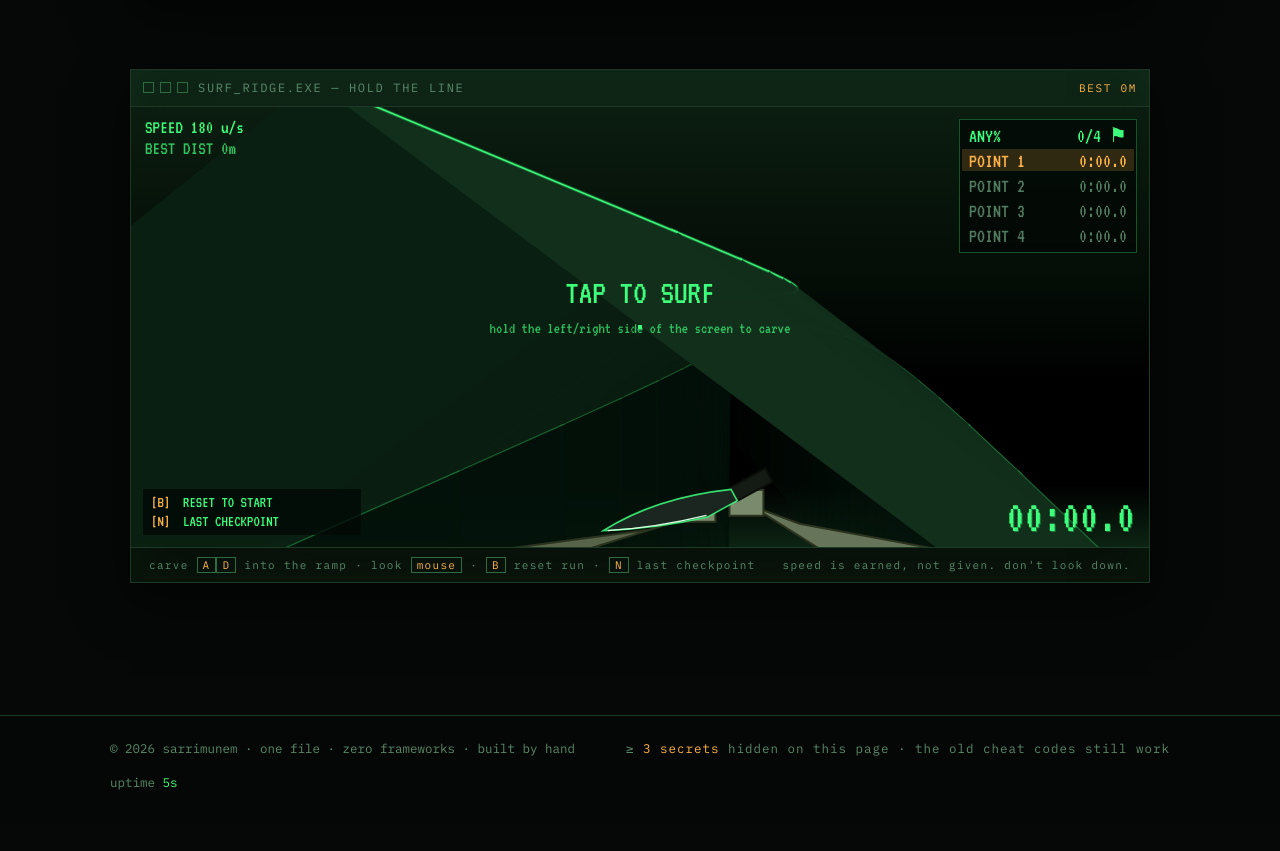
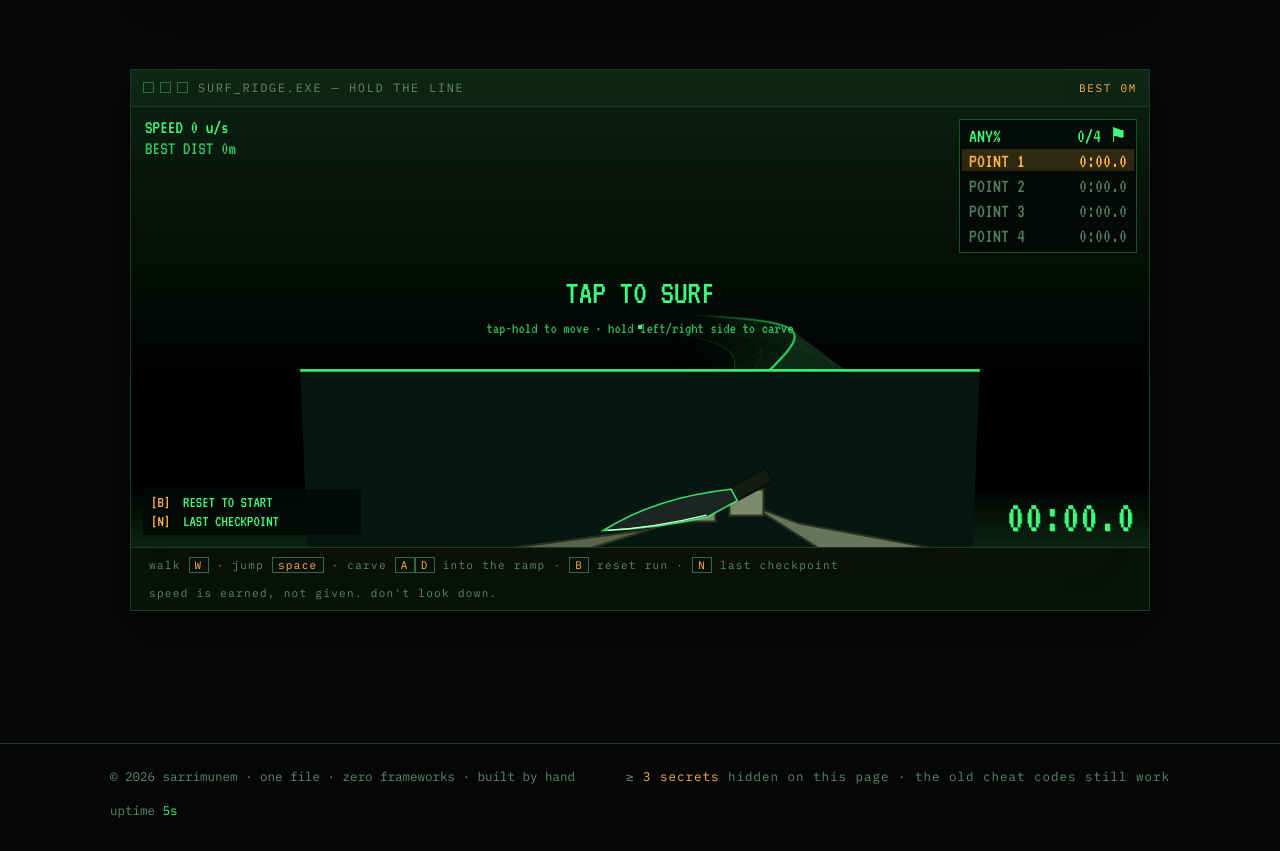
Before and after one commit to vibecodesarri/sarrimunem.com, a plain HTML site: page index.html in a window 1280 px wide. Shown: the part 3065-3916 px from the top of the page. Before the commit the page ends 3888 px from the top, so only its background shows below. Drawn offline with Linux system fonts and the light colour scheme.

Commit message:
Fix inverted mouse, per-frame style recalc jank; add Krunker-style start platform with WASD+jump, face grid lines

```diff
--- a/index.html
+++ b/index.html
@@ -617,7 +617,7 @@ footer .secret-hint b{color:var(--amber);font-weight:400}
     <div class="win-body">
       <canvas id="surf-cv" aria-label="surf minigame: ride the wireframe ridge, hold A or D to carve into the ramp"></canvas>
       <div id="surf-hint">
-        <span>carve <kbd>A</kbd><kbd>D</kbd> into the ramp · look <kbd>mouse</kbd> · <kbd>B</kbd> reset run · <kbd>N</kbd> last checkpoint</span>
+        <span>walk <kbd>W</kbd> · jump <kbd>space</kbd> · carve <kbd>A</kbd><kbd>D</kbd> into the ramp · <kbd>B</kbd> reset run · <kbd>N</kbd> last checkpoint</span>
         <span>speed is earned, not given. don't look down.</span>
       </div>
     </div>
@@ -1456,8 +1456,9 @@ function initSurf(){
   const HALF = 14, SLOPE = 0.75, PEAK = 8, EYE = 1.7, BOT = PEAK - HALF * SLOPE;
   const centerX = z => Math.sin(z * 0.012) * 26 + Math.sin(z * 0.0045) * 40;
   const inGap = z => z > 260 && (z % 300) > 284;
+  const PL = { z0: -12, z1: 6, cx: centerX(8), hw: 9, y: PEAK + 4 };   /* start platform */
   function surfH(x, z){
-    if (inGap(z)) return null;
+    if (z < 8 || inGap(z)) return null;
     const dx = Math.abs(x - centerX(z));
     if (dx > HALF) return null;
     return PEAK - dx * SLOPE;
@@ -1484,11 +1485,15 @@ function initSurf(){
     py = (h === null ? PEAK : h) + EYE;
     vx = 0; vy = 0; vz = 18; yaw = 0; pitch = -0.06; dead = 0;
   }
+  function spawnStart(){
+    pz = -5; px = PL.cx; py = PL.y + EYE;
+    vx = 0; vy = 0; vz = 0; yaw = 0; pitch = -0.05; dead = 0;
+  }
   function resetRun(){
     splits = [0, 0, 0, 0]; got = 0; runStart = 0; runEnd = 0; dist = 0; flash = 0;
-    spawn(4);
-  }
-  function respawnCp(){ spawn(got > 0 ? CPS[got - 1] + 4 : 4); }
+    spawnStart();
+  }
+  function respawnCp(){ if (got > 0) spawn(CPS[got - 1] + 4); else spawnStart(); }
   resetRun();
 
   /* input */
@@ -1516,7 +1521,7 @@ function initSurf(){
     const a = document.activeElement;
     if (a && (a.tagName === 'INPUT' || a.tagName === 'TEXTAREA')) return;
     const k = e.key.toLowerCase();
-    if (k === 'a' || k === 'd' || k === 'r' || k === 'b' || k === 'n' || k === 'arrowleft' || k === 'arrowright'){
+    if (k === 'a' || k === 'd' || k === 'w' || k === 's' || k === ' ' || k === 'r' || k === 'b' || k === 'n' || k === 'arrowleft' || k === 'arrowright'){
       keys[k] = true;
       e.preventDefault();
     }
@@ -1552,10 +1557,20 @@ function initSurf(){
     if (keys.arrowleft)  yaw = clamp(yaw - 1.8 * dt, -1.2, 1.2);
     if (keys.arrowright) yaw = clamp(yaw + 1.8 * dt, -1.2, 1.2);
     const strafe = (keys.a ? -1 : 0) + (keys.d ? 1 : 0) + touchDir;
-    if (!runStart && !runEnd && strafe !== 0) runStart = performance.now();
+    const fwd = (keys.w ? 1 : 0) - (keys.s ? 1 : 0) + (touchDir !== 0 ? 0.6 : 0);
+    const onPlat = pz >= PL.z0 && pz <= PL.z1 && Math.abs(px - PL.cx) <= PL.hw
+                   && (py - EYE) <= PL.y + 0.4 && vy <= 4;
     const h = surfH(px, pz);
-    const on = h !== null && (py - EYE) <= h + 0.35 && vy <= 4;
-    if (on){
+    const on = !onPlat && h !== null && (py - EYE) <= h + 0.35 && vy <= 4;
+    if (onPlat){
+      py = PL.y + EYE;
+      if (vy < 0) vy = 0;
+      const sy = Math.sin(yaw), cy = Math.cos(yaw);
+      const k = Math.min(dt * 8, 1);
+      vx += ((sy * fwd + cy * strafe) * 9 - vx) * k;
+      vz += ((cy * fwd - sy * strafe) * 9 - vz) * k;
+      if (keys[' ']){ keys[' '] = false; vy = 8; }
+    } else if (on){
       py = h + EYE;
       if (vy < 0) vy = 0;
       const side = px < centerX(pz) ? -1 : 1;
@@ -1566,16 +1581,21 @@ function initSurf(){
       } else if (strafe !== 0){
         vx += strafe * 20 * dt;
       }
+      vz = clamp(vz, 10, 110);
     } else {
       vy -= 24 * dt;
       vx += strafe * 10 * dt;
       if (strafe !== 0 && Math.abs(yaw) > 0.15 && (yaw > 0) === (strafe > 0)) vz += 8 * dt;
+      vz = clamp(vz, -12, 110);
     }
     vx = clamp(vx, -48, 48);
-    vz = clamp(vz, 10, 110);
     px += vx * dt; py += vy * dt; pz += vz * dt;
+    if (!runStart && !runEnd && pz > PL.z1 + 0.5) runStart = performance.now();
     const h2 = surfH(px, pz);
     if (h2 !== null && (py - EYE) < h2){ py = h2 + EYE; if (vy < 0) vy = 0; }
+    if (pz >= PL.z0 && pz <= PL.z1 && Math.abs(px - PL.cx) <= PL.hw && (py - EYE) < PL.y && vy <= 0){
+      py = PL.y + EYE; vy = 0;
+    }
     if (pz > dist) dist = pz;
     if (!locked && FINE === false){
       yaw += (Math.atan2(vx, Math.max(vz, 1)) * 0.6 - yaw) * Math.min(dt * 3, 1);
@@ -1611,14 +1631,15 @@ function initSurf(){
   }
 
   /* render */
+  let HOTc = '#3dff7c', hotTick = 0, skyGrad = null, skyH = 0;
   function hotColor(){
     return getComputedStyle(document.documentElement).getPropertyValue('--hot').trim() || '#3dff7c';
   }
   function project(wx, wy, wz){
     const dx = wx - px, dy = wy - py, dz = wz - pz;
     const c = Math.cos(yaw), s = Math.sin(yaw);
-    const rx = dx * c + dz * s;
-    const rz0 = -dx * s + dz * c;
+    const rx = dx * c - dz * s;
+    const rz0 = dx * s + dz * c;
     const cp = Math.cos(pitch), sp = Math.sin(pitch);
     const ry = dy * cp - rz0 * sp;
     const rz = dy * sp + rz0 * cp;
@@ -1768,8 +1789,8 @@ function initSurf(){
       ctx.font = '16px VT323, monospace';
       ctx.globalAlpha = 0.7;
       ctx.fillText(FINE
-        ? 'mouse to look · hold A/D into the ramp'
-        : 'hold the left/right side of the screen to carve', W / 2, H / 2 + 6);
+        ? 'W to walk off the platform · carve A/D into the ramp'
+        : 'tap-hold to move · hold left/right side to carve', W / 2, H / 2 + 6);
       ctx.globalAlpha = 1;
     }
     ctx.textAlign = 'left';
@@ -1780,14 +1801,18 @@ function initSurf(){
     const dt = Math.min((t - last) / 1000, 0.033);
     last = t;
     phys(dt);
-    const HOT = hotColor();
-    const sky = ctx.createLinearGradient(0, 0, 0, H);
-    sky.addColorStop(0, '#0b1d10');
-    sky.addColorStop(0.45, '#030a05');
-    sky.addColorStop(0.62, '#000000');
-    sky.addColorStop(0.86, '#000000');
-    sky.addColorStop(1, '#0c2413');
-    ctx.fillStyle = sky;
+    if ((hotTick++ & 31) === 0) HOTc = hotColor();
+    const HOT = HOTc;
+    if (!skyGrad || skyH !== H){
+      skyH = H;
+      skyGrad = ctx.createLinearGradient(0, 0, 0, H);
+      skyGrad.addColorStop(0, '#0b1d10');
+      skyGrad.addColorStop(0.45, '#030a05');
+      skyGrad.addColorStop(0.62, '#000000');
+      skyGrad.addColorStop(0.86, '#000000');
+      skyGrad.addColorStop(1, '#0c2413');
+    }
+    ctx.fillStyle = skyGrad;
     ctx.fillRect(0, 0, W, H);
     ctx.save();
     ctx.translate(W / 2, H / 2); ctx.rotate(roll); ctx.translate(-W / 2, -H / 2);
@@ -1796,7 +1821,7 @@ function initSurf(){
     const onLeft = px < centerX(pz);
     const zStart = Math.floor((pz + FAR) / STEP) * STEP;
     for (let z = zStart; z >= pz + 2; z -= STEP){
-      if (inGap(z) || inGap(z + STEP)) continue;
+      if (z < 8 || inGap(z) || inGap(z + STEP)) continue;
       const c0 = centerX(z), c1 = centerX(z + STEP + 0.5);
       const fade = clamp(1 - (z - pz) / FAR, 0.06, 1);
       const pk0 = project(c0, PEAK, z),            pk1 = project(c1, PEAK, z + STEP + 0.5);
@@ -1812,6 +1837,28 @@ function initSurf(){
       edge(rb0, rb1, HOT, 1.2, fade * 0.35);
       edge(pk0, pk1, HOT, 3.4, fade * 0.28);
       edge(pk0, pk1, HOT, 1.6, fade * 0.95);
+      const gl0 = project(c0 - HALF * 0.5, PEAK - HALF * 0.5 * SLOPE, z);
+      const gl1 = project(c1 - HALF * 0.5, PEAK - HALF * 0.5 * SLOPE, z + STEP + 0.5);
+      const gr0 = project(c0 + HALF * 0.5, PEAK - HALF * 0.5 * SLOPE, z);
+      const gr1 = project(c1 + HALF * 0.5, PEAK - HALF * 0.5 * SLOPE, z + STEP + 0.5);
+      edge(gl0, gl1, HOT, 1, fade * 0.16);
+      edge(gr0, gr1, HOT, 1, fade * 0.16);
+      if (z % 32 < STEP){
+        edge(pk0, lb0, HOT, 1, fade * 0.14);
+        edge(pk0, rb0, HOT, 1, fade * 0.14);
+      }
+    }
+    /* start platform */
+    {
+      const tl0 = project(PL.cx - PL.hw, PL.y, PL.z0), tr0 = project(PL.cx + PL.hw, PL.y, PL.z0);
+      const tl1 = project(PL.cx - PL.hw, PL.y, PL.z1), tr1 = project(PL.cx + PL.hw, PL.y, PL.z1);
+      const bl1 = project(PL.cx - PL.hw, PL.y - 34, PL.z1), br1 = project(PL.cx + PL.hw, PL.y - 34, PL.z1);
+      quad(tl1, tr1, br1, bl1, '#051710', 1);
+      quad(tl0, tr0, tr1, tl1, '#0e2a18', 1);
+      edge(tl1, tr1, HOT, 2.6, 0.9);
+      edge(tl0, tl1, HOT, 1.4, 0.5);
+      edge(tr0, tr1, HOT, 1.4, 0.5);
+      edge(tl0, tr0, HOT, 1.4, 0.35);
     }
     for (let i = 0; i < 4; i++){
       const gz = CPS[i];
```
